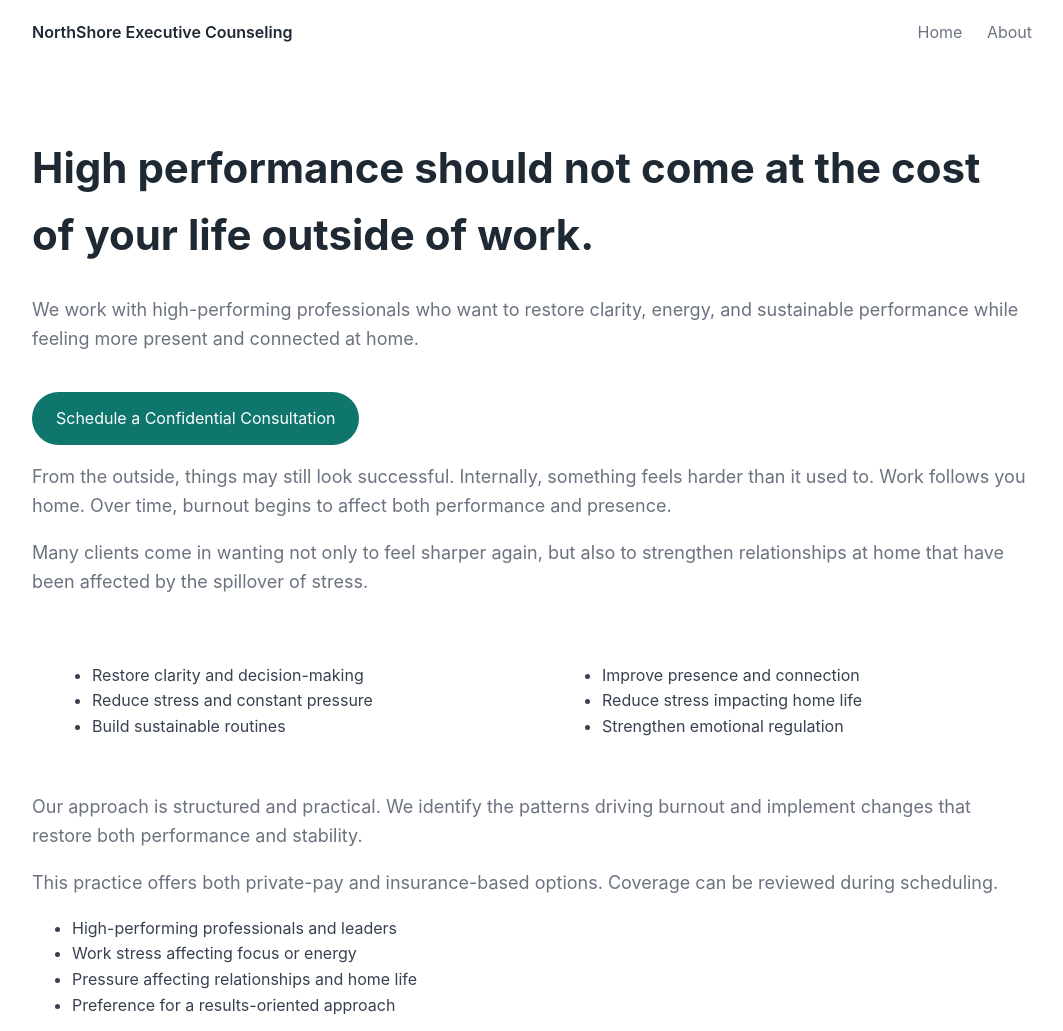
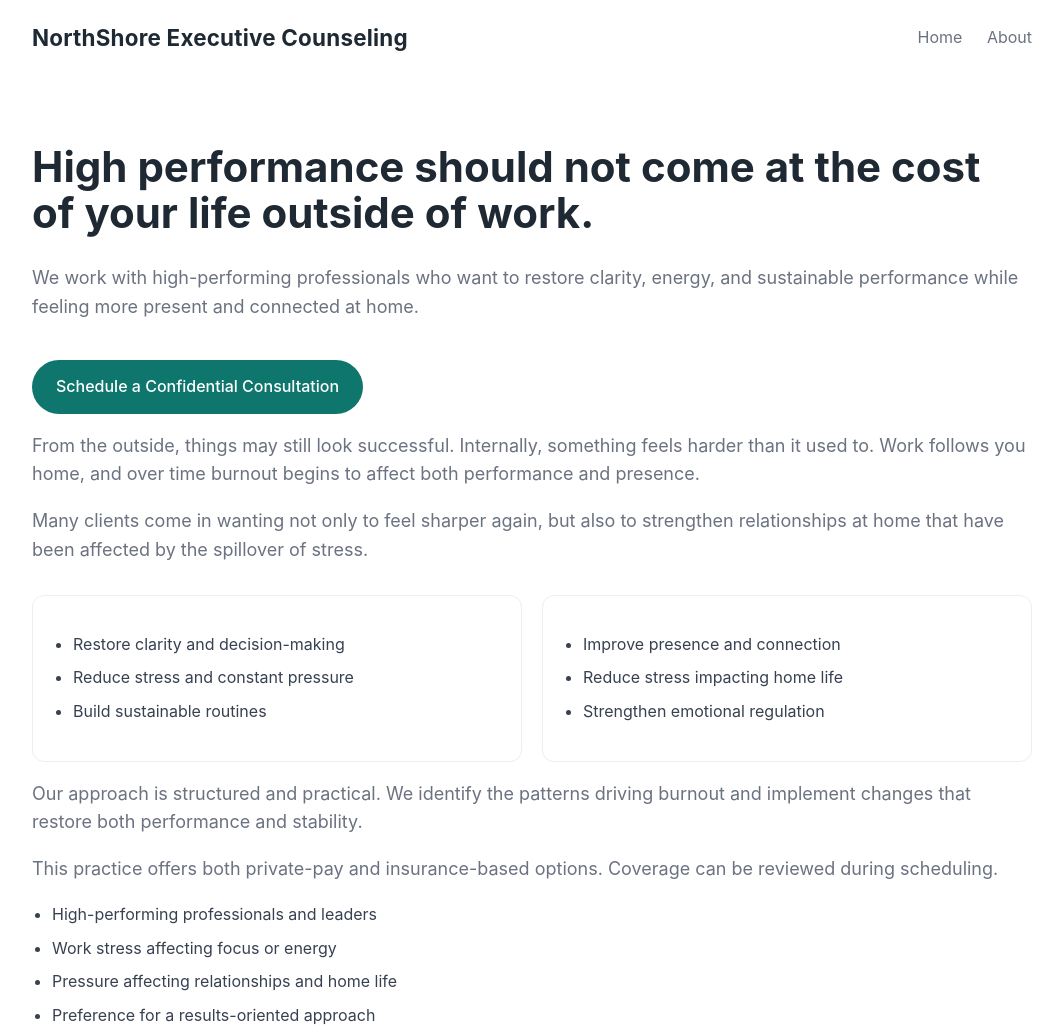
Before and after one commit to jcunnane99northshore/northshoreexecutive.com, a plain HTML site: page index.html in a window 1280 px wide. Shown: the top 1031 px of the page, without its empty margins (108-1171 px from the left). Drawn offline with Linux system fonts and the light colour scheme.

Commit message:
Update index.html

```diff
--- a/index.html
+++ b/index.html
@@ -17,12 +17,13 @@
 
 body {
   margin: 0;
-  font-family: -apple-system, BlinkMacSystemFont, "Segoe UI", Roboto;
+  font-family: -apple-system, BlinkMacSystemFont, "Segoe UI", Roboto, sans-serif;
   background: var(--bg);
   color: var(--text);
   line-height: 1.6;
 }
 
+/* HEADER */
 .header {
   display: flex;
   justify-content: space-between;
@@ -33,7 +34,9 @@ body {
 }
 
 .brand {
-  font-weight: 600;
+  font-weight: 700;
+  font-size: 1.4rem;
+  letter-spacing: 0.01em;
   color: var(--charcoal);
 }
 
@@ -43,6 +46,11 @@ body {
   color: var(--muted);
 }
 
+.nav a:hover {
+  color: var(--teal);
+}
+
+/* CONTENT */
 .container {
   max-width: 1000px;
   margin: auto;
@@ -51,6 +59,7 @@ body {
 
 h1 {
   font-size: 42px;
+  line-height: 1.1;
   color: var(--charcoal);
 }
 
@@ -67,8 +76,14 @@ p {
   background: var(--teal);
   color: white;
   text-decoration: none;
+  font-weight: 500;
 }
 
+.button:hover {
+  background: var(--teal-light);
+}
+
+/* GRID */
 .grid {
   display: grid;
   grid-template-columns: 1fr 1fr;
@@ -80,8 +95,18 @@ p {
   background: white;
   padding: 20px;
   border-radius: 12px;
+  border: 1px solid #eee;
 }
 
+ul {
+  padding-left: 20px;
+}
+
+li {
+  margin-bottom: 8px;
+}
+
+/* MOBILE */
 @media (max-width: 768px) {
   .grid {
     grid-template-columns: 1fr;
@@ -92,6 +117,7 @@ p {
 
 <body>
 
+<!-- HEADER -->
 <div class="header">
   <div class="brand">NorthShore Executive Counseling</div>
   <div class="nav">
@@ -100,6 +126,7 @@ p {
   </div>
 </div>
 
+<!-- HERO -->
 <div class="container">
   <h1>High performance should not come at the cost of your life outside of work.</h1>
 
@@ -112,13 +139,14 @@ p {
   </a>
 
   <p>
-    From the outside, things may still look successful. Internally, something feels harder than it used to. Work follows you home. Over time, burnout begins to affect both performance and presence.
+    From the outside, things may still look successful. Internally, something feels harder than it used to. Work follows you home, and over time burnout begins to affect both performance and presence.
   </p>
 
   <p>
     Many clients come in wanting not only to feel sharper again, but also to strengthen relationships at home that have been affected by the spillover of stress.
   </p>
 
+  <!-- GRID -->
   <div class="grid">
     <div class="card">
       <ul>
```
